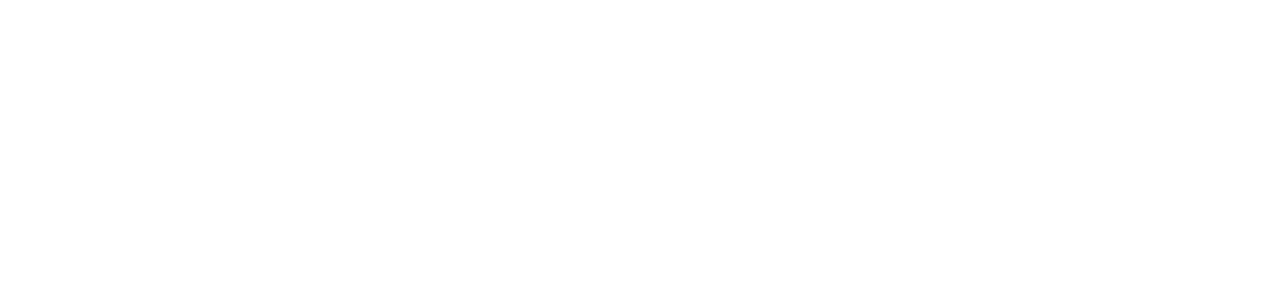
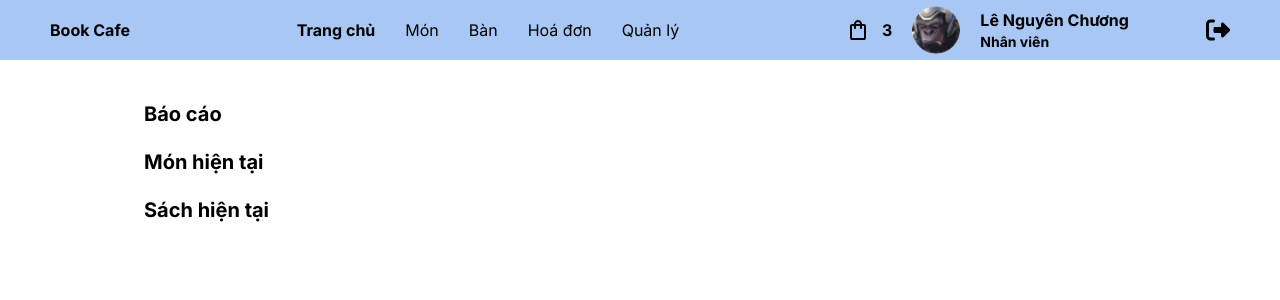
Before and after one commit to HoangPham1208/bookcoffe_frontend, a React (Create React App) app: page /manage in a window 1280 px wide. Before the commit this address had no page. Shown: the top 300 px of the page. Built offline with nearby package versions, Linux system fonts and the light colour scheme.

Commit message:
add manage to admin

```diff
--- a/src/App.js
+++ b/src/App.js
@@ -11,6 +11,7 @@
 import Order from "./components/Staff/order";
 
 // Admin
+import Manage from "./components/Admin/manage";
 import Voucher from "./components/Admin/voucher";
 import Staff from "./components/Admin/staff";
 
@@ -22,13 +23,14 @@
 
         <Route element={<PrivateRoutes />}>
           <Route path="/account" element={<Account />} />
-          <Route path="/newblog" element={<NewBlog />} />
+          <Route path="/newBlog" element={<NewBlog />} />
           {/* Staff */}
           <Route path="/book" element={<Book />} />
-          <Route path="/addbook" element={<AddBook />} />
+          <Route path="/addBook" element={<AddBook />} />
           <Route path="/table" element={<MyTable />} />
           <Route path="/order" element={<Order />} />
-          {/* Admin */}
+          {/* Admin - inherited from staff */}
+          <Route path="/manage" element={<Manage />} />
           <Route path="/voucher" element={<Voucher />} />
           <Route path="/staff" element={<Staff />} />
         </Route>
--- /dev/null
+++ b/src/components/Admin/manage.jsx
@@ -0,0 +1,21 @@
+import React from "react";
+import { Navbar } from "../navbar";
+
+export default function Manage() {
+  return (
+    <>
+      <Navbar />
+      <main className="mx-36 my-10">
+        <div className="my-5 font-semibold text-xl">
+          <button>Báo cáo</button>
+        </div>
+        <div className="my-5 font-semibold text-xl">
+          <button>Món hiện tại</button>
+        </div>
+        <div className="my-5 font-semibold text-xl">
+          <button>Sách hiện tại</button>
+        </div>
+      </main>
+    </>
+  );
+}
```
